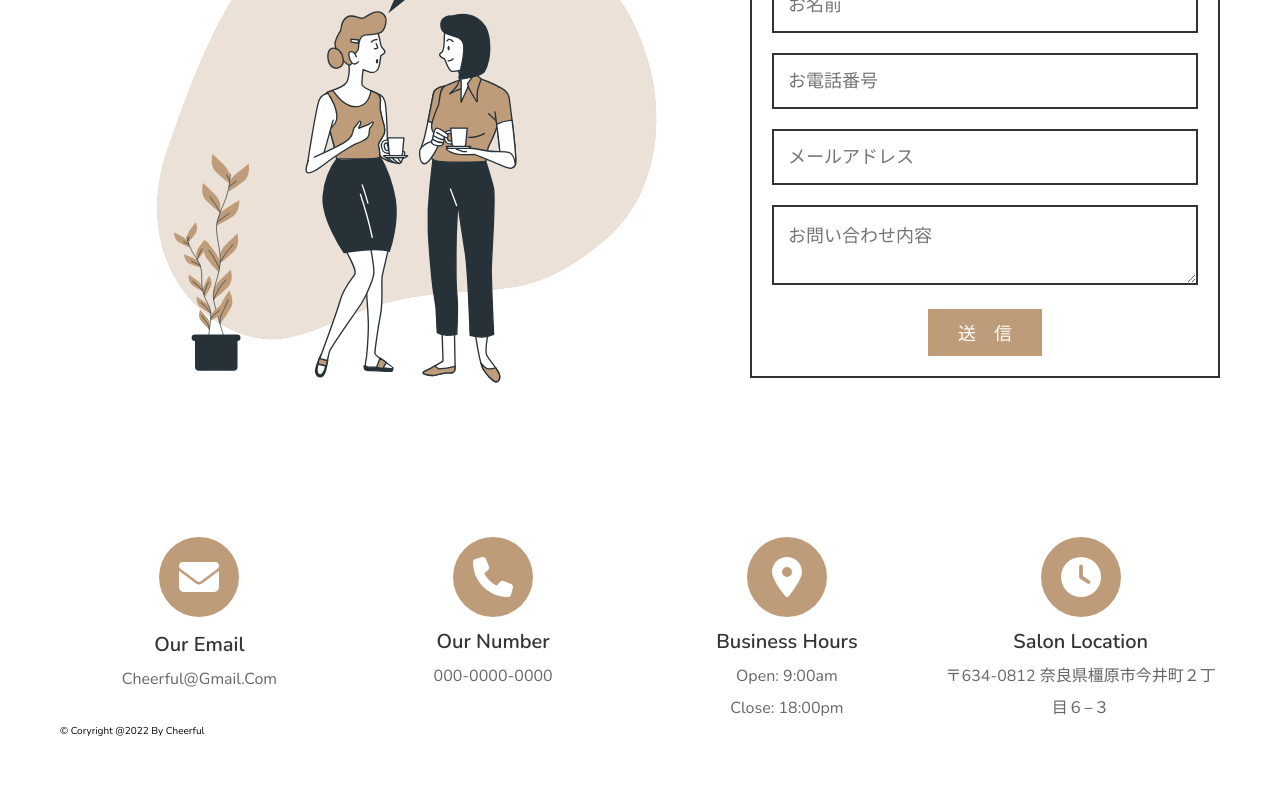
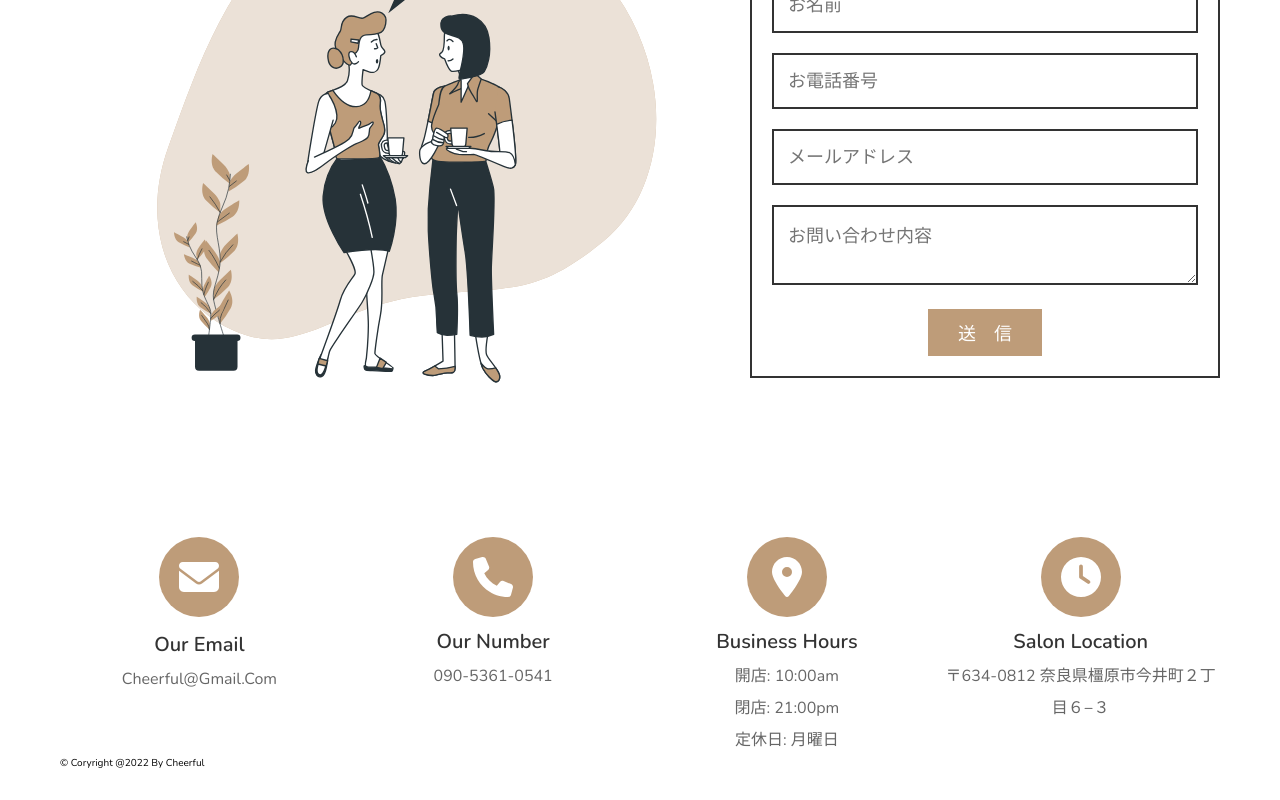
Before and after one commit to okamoto-tosei/cheerful-hp, a Next.js app: page / in a window 1280 px wide. Shown: the part 4744-5544 px from the top of the page. Before the commit the page ends 5512 px from the top, so only its background shows below. Built offline with nearby package versions, Linux system fonts and the light colour scheme; a web font is replaced by a local one.

Commit message:
電話番号の追加

```diff
--- a/components/Footer.tsx
+++ b/components/Footer.tsx
@@ -17,14 +17,15 @@ export const Footer: NextPage = () => {
           <div className="box">
             <FontAwesomeIcon className="img i" icon={faPhone} />
             <h3>our number</h3>
-            <p>000-0000-0000</p>
+            <p>090-5361-0541</p>
           </div>
 
           <div className="box">
             <FontAwesomeIcon className="img i" icon={faMapMarkerAlt} />
             <h3>business hours</h3>
-            <p>open: 9:00am</p>
-            <p>close: 18:00pm</p>
+            <p>開店: 10:00am</p>
+            <p>閉店: 21:00pm</p>
+            <p>定休日: 月曜日</p>
           </div>
 
           <div className="box">
```
